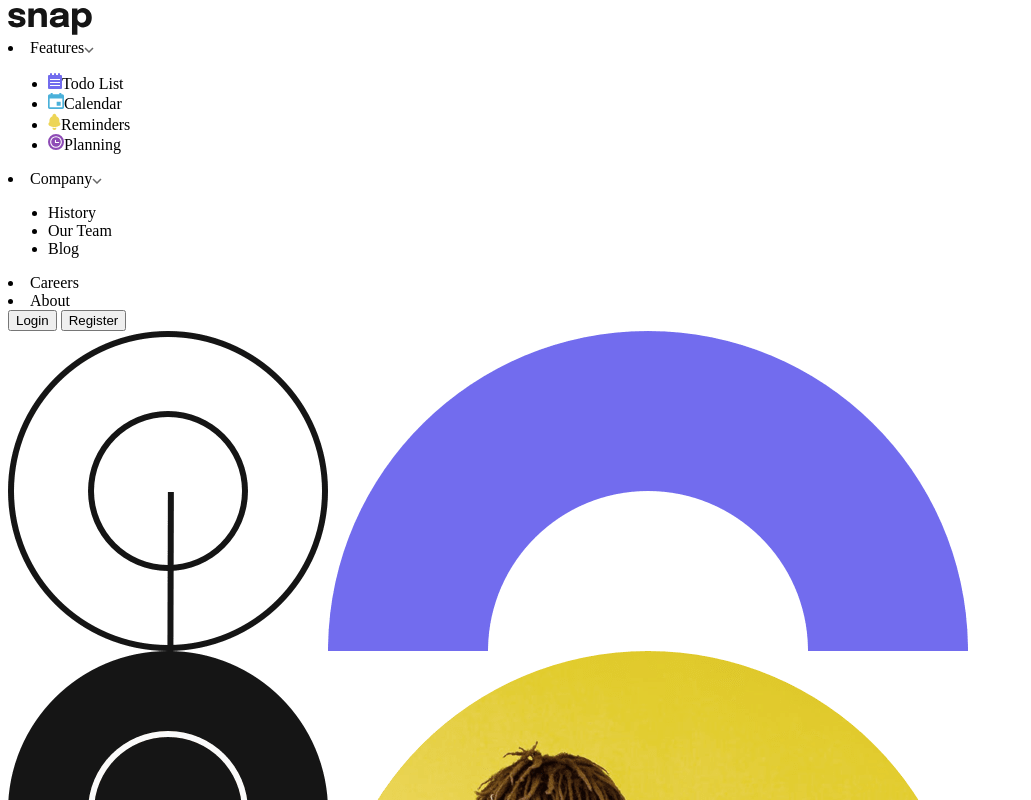
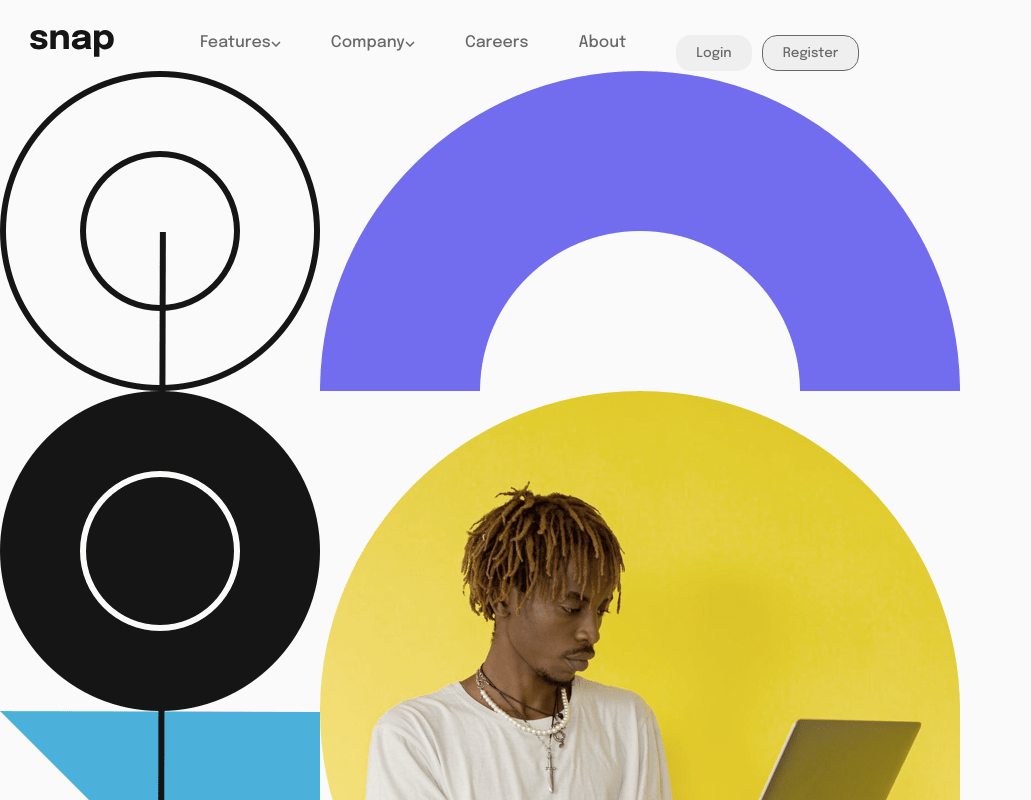
Before and after one commit to wesleyendliche/Intro-Section-With-Dropdown-Menu, a plain HTML site: page index.html in a window 1280 px wide. Shown: the top 800 px of the page, without its empty margins (0-1031 px from the left). Drawn offline with Linux system fonts and the light colour scheme.

Commit message:
started working on CSS

```diff
--- a/index.html
+++ b/index.html
@@ -4,6 +4,8 @@
   <meta charset="UTF-8">
   <meta name="viewport" content="width=device-width, initial-scale=1.0">
   <link rel="icon" type="image/png" sizes="32x32" href="./images/favicon-32x32.png">
+  <link rel="stylesheet" href="reset.css"">
+  <link rel="stylesheet" href="style.css">
   <title>Frontend Mentor | Intro section with dropdown navigation</title>
   <style>
     .attribution { font-size: 11px; text-align: center; }
@@ -12,28 +14,29 @@
 </head>
 <body>
   <header>
-    <img src="./images/logo.svg" alt="Logo">
+    <img id="logo" src="./images/logo.svg" alt="Logo">
     <nav class="links">
-      <li>Features<span><img src="./images/icon-arrow-down.svg" alt="down"></span></li>
-        <ul class="feature-links">
+      <a href="#">
+        <li>Features<span><img src="./images/icon-arrow-down.svg" alt="down"></span></li><!-- <ul class="feature-links">
           <li><span class="icons-list"><img src="./images/icon-todo.svg" alt="todo icon"></span>Todo List</li>
           <li><span class="icons-list"><img src="./images/icon-calendar.svg" alt="calendar"></span>Calendar</li>
           <li><span class="icons-list"><img src="./images/icon-reminders.svg" alt="reminders"></span>Reminders</li>
           <li><span class="icons-list"><img src="./images/icon-planning.svg" alt="planning"></span>Planning</li>
-        </ul>
-      <li>Company<span><img src="./images/icon-arrow-down.svg" alt="down"></span></li>
-        <ul class="company-links">
+        </ul> -->
+      </a>
+      <a href="#">
+        <li>Company<span><img src="./images/icon-arrow-down.svg" alt="down"></span></li>
+        <!-- <ul class="company-links">
           <li>History</li>
           <li>Our Team</li>
           <li>Blog</li>
-        </ul>
-      <li>Careers</li>
-      <li>About</li>
-    </nav>
-    <div class="login">
+        </ul> -->
+      </a>
+      <a href="#"><li>Careers</li></a>
+      <a href="#"><li>About</li></a>
       <button id="login">Login</button>
       <button id="register">Register</button>
-    </div>
+    </nav>
   </header>
 
   <main>
--- /dev/null
+++ b/reset.css
@@ -0,0 +1,48 @@
+/* http://meyerweb.com/eric/tools/css/reset/
+   v2.0 | 20110126
+   License: none (public domain)
+*/
+
+html, body, div, span, applet, object, iframe,
+h1, h2, h3, h4, h5, h6, p, blockquote, pre,
+a, abbr, acronym, address, big, cite, code,
+del, dfn, em, img, ins, kbd, q, s, samp,
+small, strike, strong, sub, sup, tt, var,
+b, u, i, center,
+dl, dt, dd, ol, ul, li,
+fieldset, form, label, legend,
+table, caption, tbody, tfoot, thead, tr, th, td,
+article, aside, canvas, details, embed,
+figure, figcaption, footer, header, hgroup,
+menu, nav, output, ruby, section, summary,
+time, mark, audio, video {
+	margin: 0;
+	padding: 0;
+	border: 0;
+	font-size: 100%;
+	font: inherit;
+	vertical-align: baseline;
+}
+/* HTML5 display-role reset for older browsers */
+article, aside, details, figcaption, figure,
+footer, header, hgroup, menu, nav, section {
+	display: block;
+}
+body {
+	line-height: 1;
+}
+ol, ul {
+	list-style: none;
+}
+blockquote, q {
+	quotes: none;
+}
+blockquote:before, blockquote:after,
+q:before, q:after {
+	content: '';
+	content: none;
+}
+table {
+	border-collapse: collapse;
+	border-spacing: 0;
+}
--- /dev/null
+++ b/style.css
@@ -0,0 +1,60 @@
+@import url('https://fonts.googleapis.com/css2?family=Epilogue:wght@500;700&display=swap');
+
+:root {
+    --almost-white: hsl(0, 0%, 98%);
+    --medium-gray: hsl(0, 0%, 41%);
+    --almost-black: hsl(0, 0%, 8%);
+}
+
+body {
+    background-color: var(--almost-white);
+    color: var(--medium-gray);
+    font-family: 'Epilogue', sans-serif;
+    overflow: hidden;
+}
+
+header {
+    width: 100%;
+}
+
+#logo {
+    position: absolute;
+    padding: 30px ;
+}
+
+.links {
+    display: flex;
+    justify-items: left ;
+    position: relative;
+    padding-top: 35px;
+    padding-left: 200px;
+}
+
+.links a {
+    text-decoration: none;
+    color: var(--medium-gray);
+}
+
+.links li {
+    font-weight: 500;
+    margin-right: 50px;
+    list-style-type: none;
+}
+
+.links button {
+    margin-right: 10px;
+    padding: 10px 20px;
+    font-family: inherit;
+    color: var(--medium-gray);
+    border-radius: 15px;
+    border: solid 1.5px var(--medium-gray);
+    cursor: pointer;
+}
+
+.links button#login {
+    border: 0;
+}
+
+main h1 {
+    color: var(--almost-black);
+}
```
